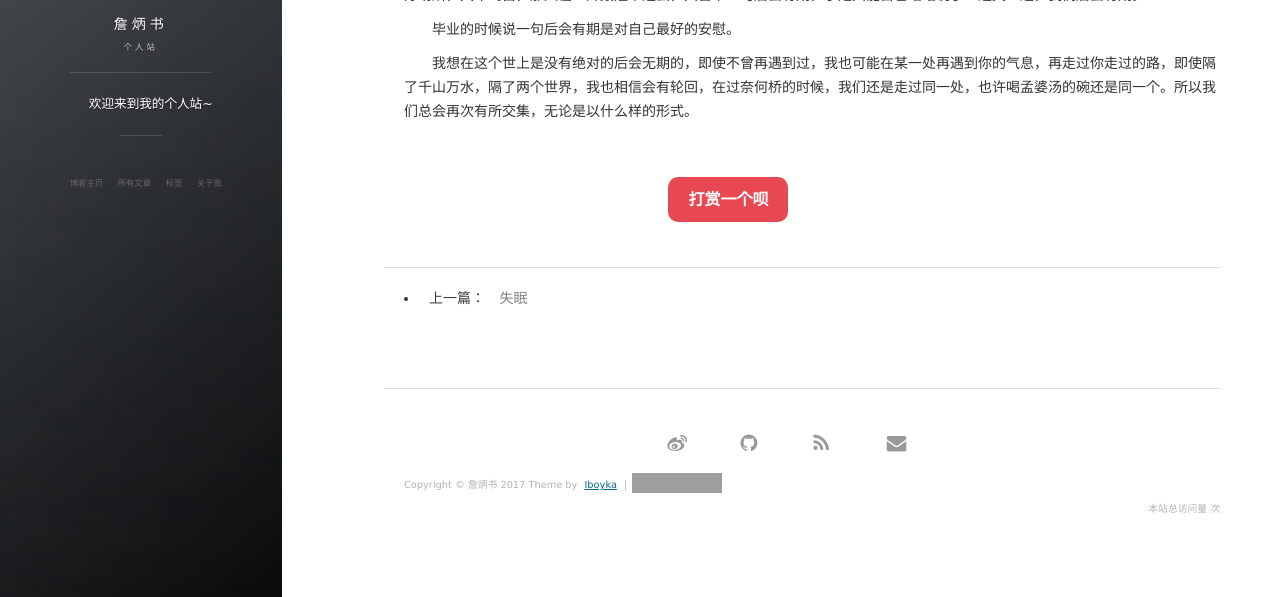
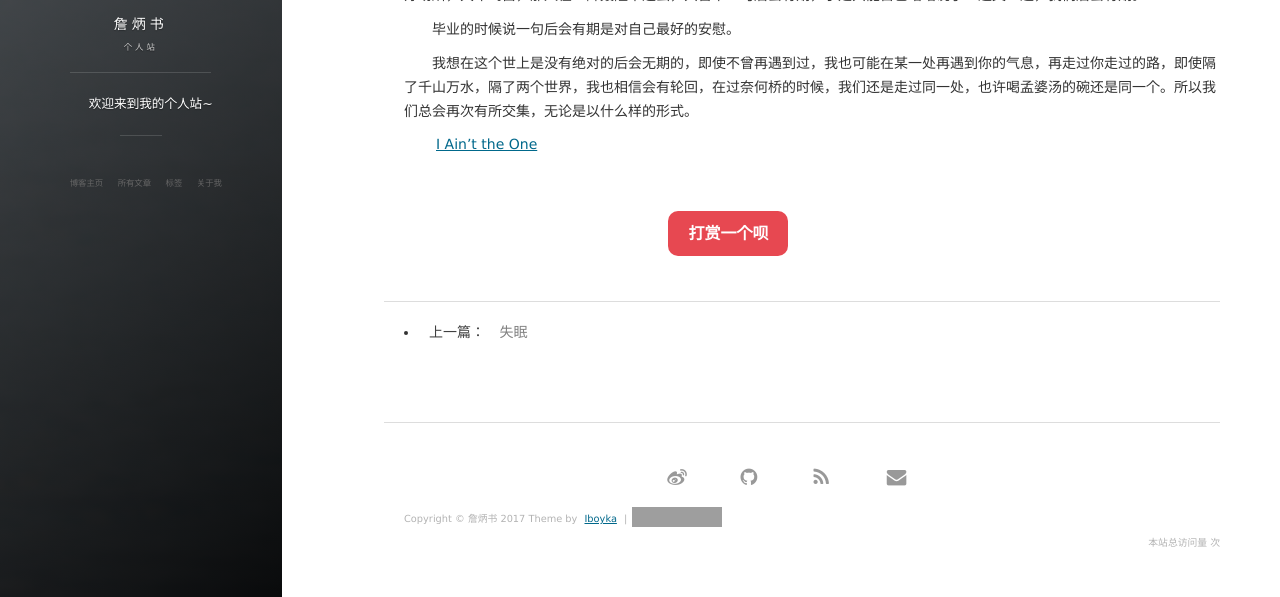
Before and after one commit to Iboyka/Iboyka.github.io, a Jekyll site: the page built from _posts/2017-06-29-后会有期.md, in a window 1280 px wide and 1118 px high, cut to the strip 521-1118 px from the top of the window. Built offline with Jekyll 4.4.1, drawn with Linux system fonts in a browser that asks for light colours; nearby versions of some CDN libraries; comment, search, counter and statistics services are not loaded; grey boxes are pictures that could not be loaded.

Commit message:
I Ain't the One

```diff
--- a/_posts/2017-06-29-后会有期.md
+++ b/_posts/2017-06-29-后会有期.md
@@ -28,3 +28,5 @@ tag: blog
 　　毕业的时候说一句后会有期是对自己最好的安慰。
 
 　　我想在这个世上是没有绝对的后会无期的，即使不曾再遇到过，我也可能在某一处再遇到你的气息，再走过你走过的路，即使隔了千山万水，隔了两个世界，我也相信会有轮回，在过奈何桥的时候，我们还是走过同一处，也许喝孟婆汤的碗还是同一个。所以我们总会再次有所交集，无论是以什么样的形式。
+
+　　[I Ain't the One](http://music.163.com/#/song?id=465973529)
```
Also changed, not shown: _posts/2017-06-29-星·你.md (+2 -0 lines), 1 other file.
